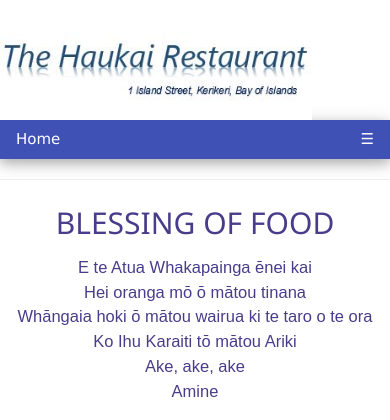
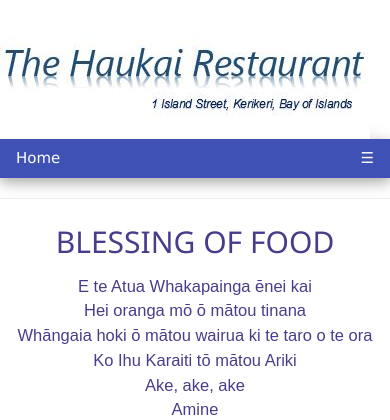
Before and after one commit to michellepedersen/AS2, a PHP site: page /menu.html in a window 390 px wide. Shown: the top 420 px of the page. Run offline with PHP 8.4, Linux system fonts and the light colour scheme.

Commit message:
responsive

```diff
--- a/css/styles.css
+++ b/css/styles.css
@@ -5,6 +5,10 @@
 }
 *,*:before,*:after {
     box-sizing: inherit
+}
+@viewport {
+  width: device-width ;
+  zoom: 1.0 ;
 }
 /* Style the header */
 .header {
@@ -120,10 +124,11 @@ h4 {
 }
 /* Responsive images */
 .img-responsive {
-    width: 80%;
-    height: auto;
+  width: auto ;
+  max-width: 100% ;
+  height: auto ;
 }
 .responsive {
-  width: 40%;
+  width: 30%;
   height: auto;
 }
```
